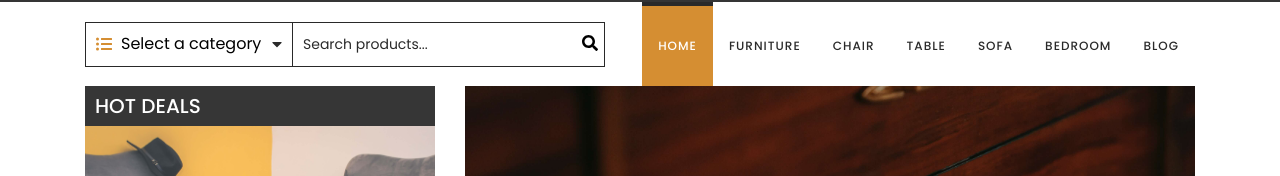
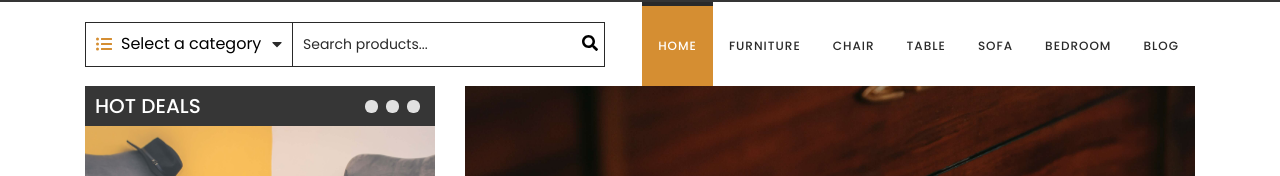
Before and after one commit to iMdPd/reactTeamProject, a React (Create React App) app: page / in a window 1280 px wide. Shown: the part 199-375 px from the top of the page. Built offline with nearby package versions, Linux system fonts and the light colour scheme.

Commit message:
add dots with hover

```diff
--- a/src/components/features/Promoted/Promoted.js
+++ b/src/components/features/Promoted/Promoted.js
@@ -25,6 +25,19 @@ const Promoted = ({ name, price, stars, oldPrice, favorite, compare }) => (
           <div className={styles.photobox}>
             <div className={styles.deals}>
               <h3 className={styles.text}>hot deals</h3>
+              <div className={'col-auto ' + styles.dots}>
+                <ul>
+                  <li>
+                    <a></a>
+                  </li>
+                  <li>
+                    <a></a>
+                  </li>
+                  <li>
+                    <a></a>
+                  </li>
+                </ul>
+              </div>
             </div>
             <img
               className={styles.image}
--- a/src/components/features/Promoted/Promoted.module.scss
+++ b/src/components/features/Promoted/Promoted.module.scss
@@ -35,6 +35,37 @@
           margin-left: 10px;
           font-size: 20px;
           line-height: 40px;
+        }
+
+        .dots {
+          position: absolute;
+          right: 0;
+          top: 0;
+
+          ul {
+            margin: 0;
+            list-style: none;
+            transform: translateY(10px);
+
+            li {
+              display: inline-block;
+              margin-left: 0.5rem;
+
+              a {
+                display: block;
+                width: 13px;
+                height: 13px;
+                border-radius: 6px;
+                background-color: #e1e1e1;
+                font-size: 0;
+
+                &.active,
+                &:hover {
+                  background-color: $primary;
+                }
+              }
+            }
+          }
         }
       }
 
```
